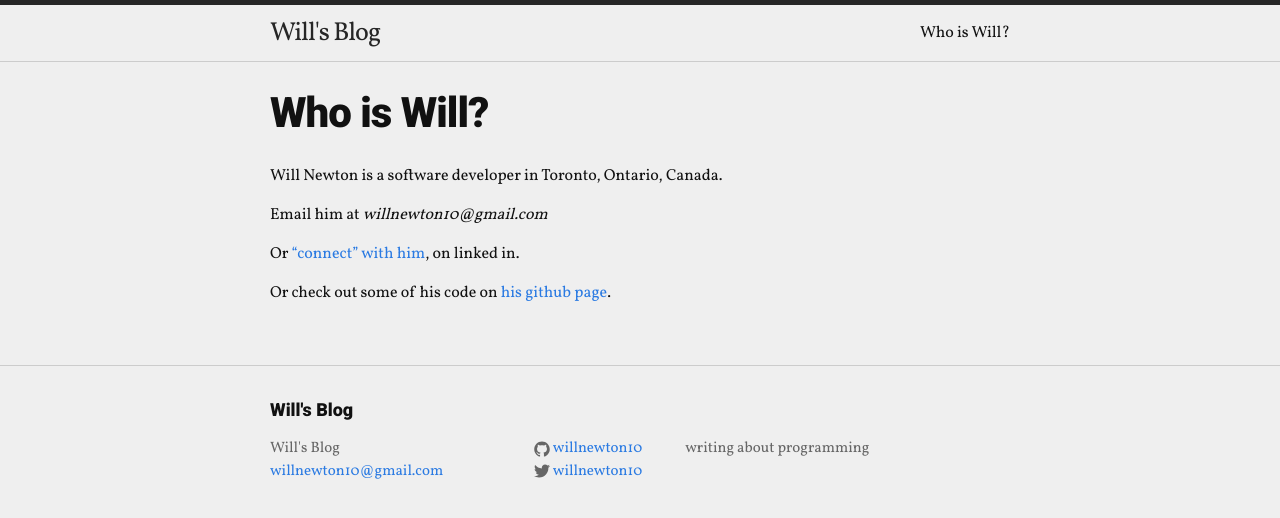
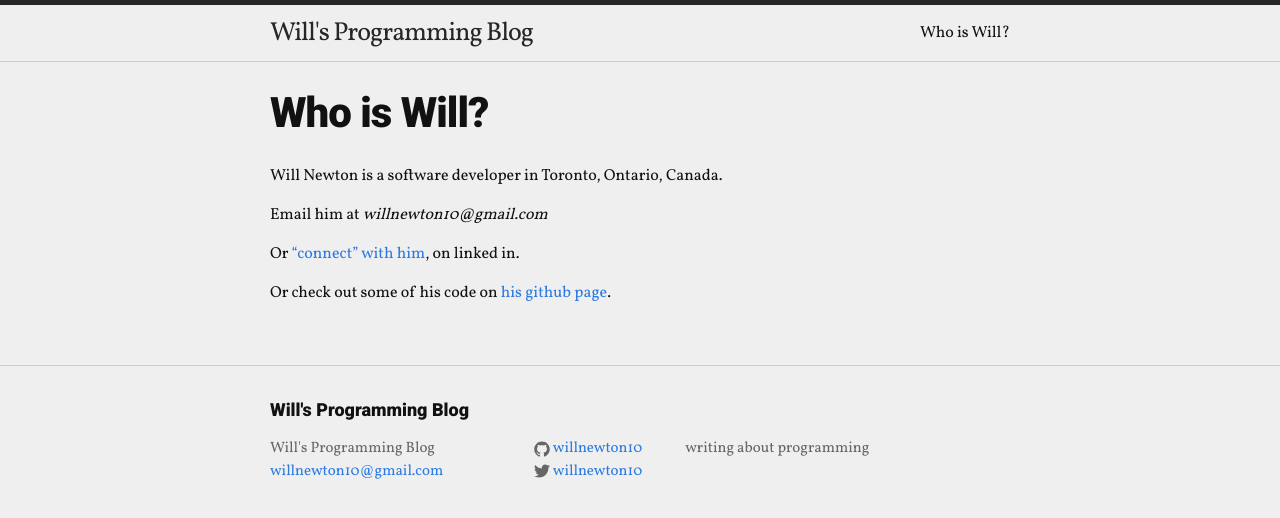
Before and after one commit to willnewton10/willnewton10.github.io, a Jekyll site: the page built from about.md, in a window 1280 px wide. Shown: the top 518 px of the page. Built offline with Jekyll 4.4.1, drawn with Linux system fonts in a browser that asks for light colours.

Commit message:
Update _config.yml

```diff
--- a/_config.yml
+++ b/_config.yml
@@ -1,5 +1,5 @@
 
-title: Will's Blog
+title: Will's Programming Blog
 email: willnewton10@gmail.com
 description: > # this means to ignore newlines until "baseurl:"
   writing about programming
```
